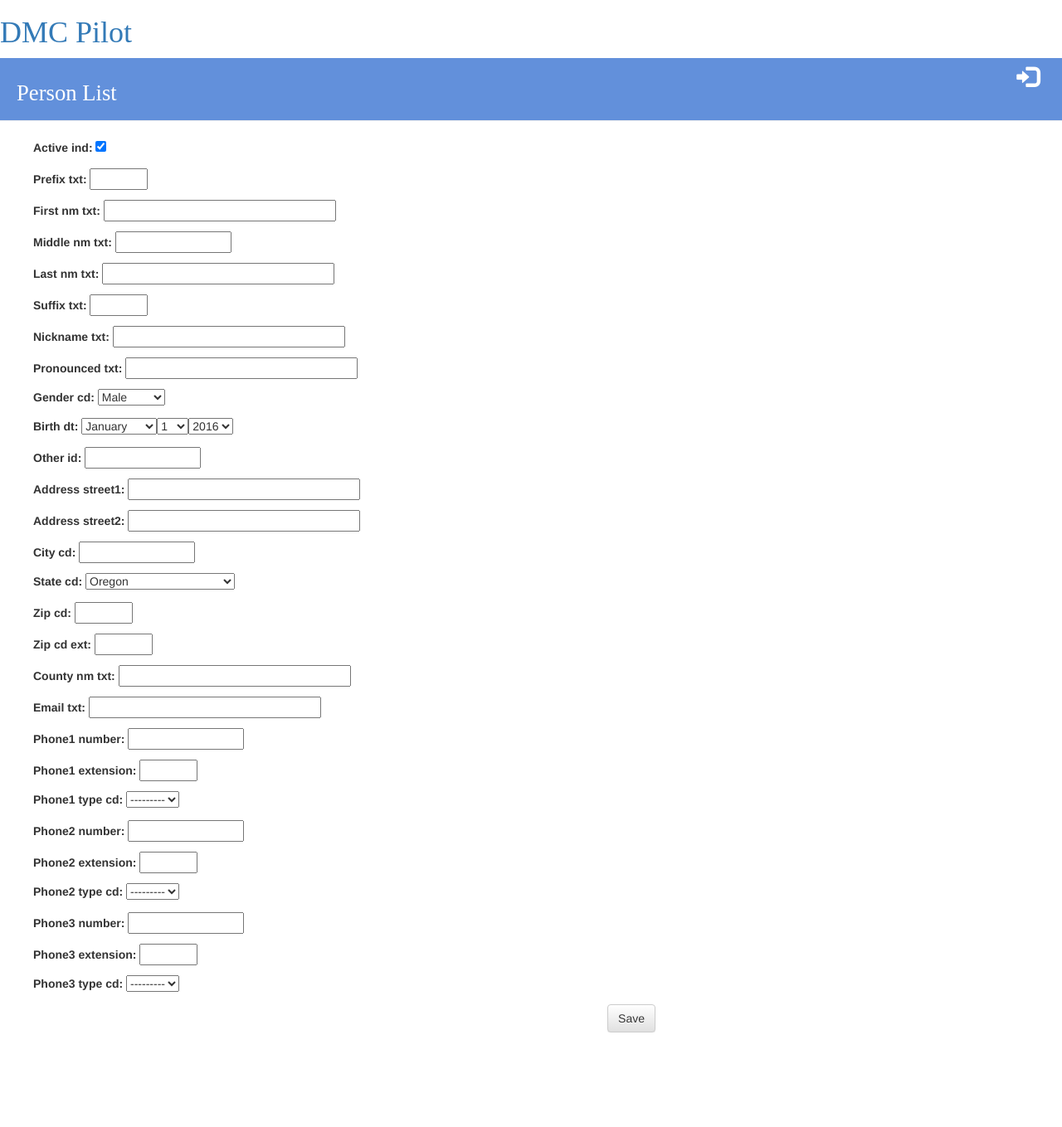
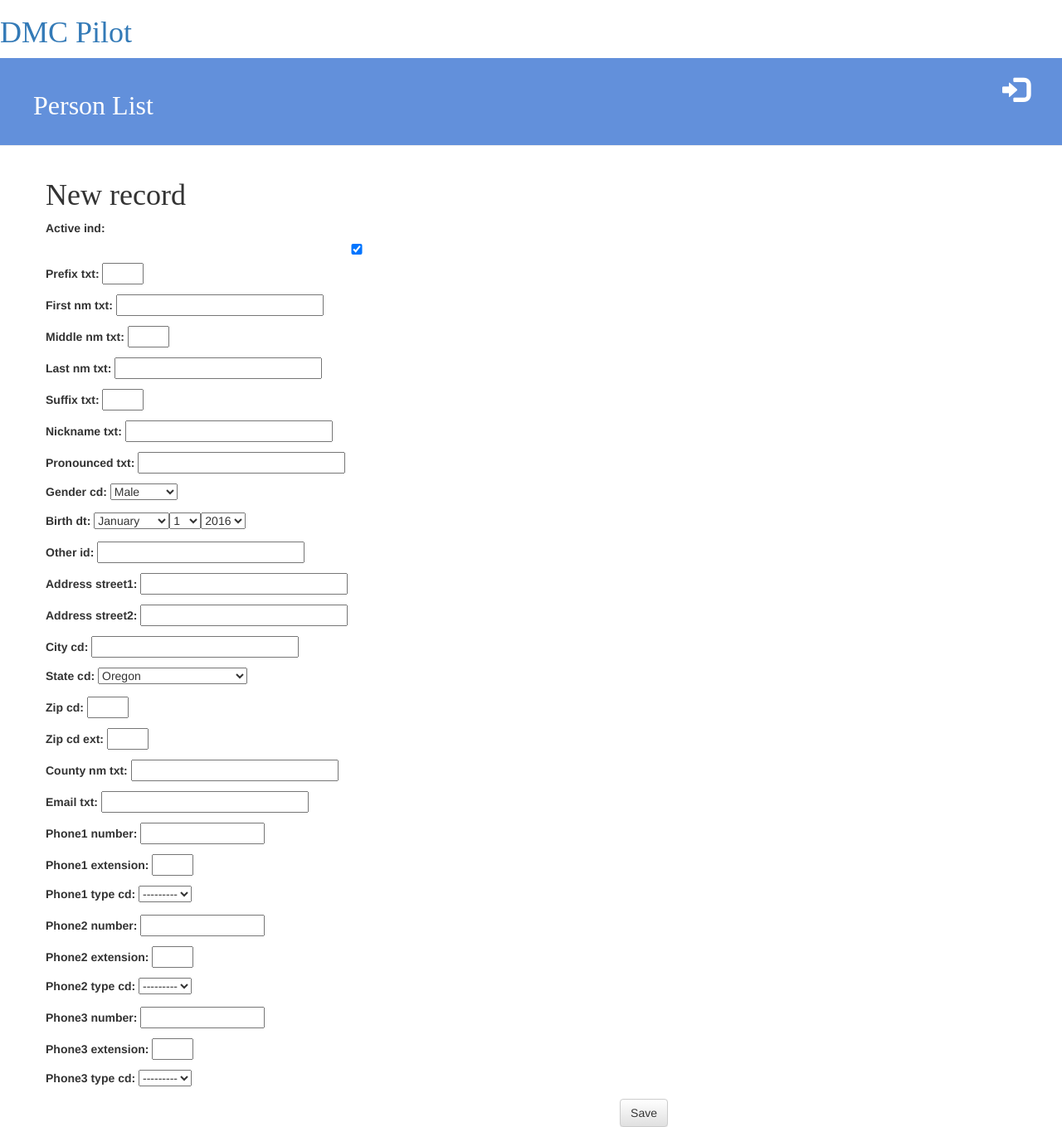
Before and after one commit to mxmoss/mysite, a Django app: template myapp/templates/myapp/person_edit.html in a window 1280 px wide. Shown: the whole page at 83% size. Before the commit the page ends 1245 px from the top, so only its background shows below. Run offline with Django 3.2, Linux system fonts and the light colour scheme; the template is opened without the code that fills it: values that come from a table or form of the project are taken from there, others are empty; some libraries are stand-ins or nearby versions.

Commit message:
Revert "Commented out "New record" label"
This reverts commit 1e4cac972db5061de7b91163b00837f37c2a17f3.

```diff
--- a/myapp/forms.py
+++ b/myapp/forms.py
@@ -3,82 +3,83 @@ from django import forms
 from .models import myRecord
 
 class PersonForm(forms.ModelForm):
+#    prefix_txt = forms.CharField(max_length=5, required=False, widget = forms.TextInput(attrs={'width': 100, 'title': 'Prefix',}))
     prefix_txt = forms.CharField(max_length=5,
                                  required=False,
-                                 widget = forms.TextInput(attrs={'class': 'small-name-edit', 'title': 'Prefix',}))
+                                 widget = forms.TextInput(attrs={'style': 'width: 50px;', 'title': 'Prefix',}))
 
     middle_nm_txt = forms.CharField(max_length=5,
                                  required=False,
-                                 widget = forms.TextInput(attrs={'class': 'medium-name-edit', 'title': 'MI',}))
+                                 widget = forms.TextInput(attrs={'style': 'width: 50px;', 'title': 'MI',}))
 
     suffix_txt = forms.CharField(max_length=5,
                                  required=False,
-                                 widget = forms.TextInput(attrs={'class': 'small-name-edit', 'title': 'Suffix',}))
+                                 widget = forms.TextInput(attrs={'style': 'width: 50px;', 'title': 'Suffix',}))
 
     first_nm_txt = forms.CharField(max_length=30,
                                  required=True,
-                                 widget = forms.TextInput(attrs={'class': 'big-name-edit', 'title': 'First Name',}))
+                                 widget = forms.TextInput(attrs={'style': 'width: 250px;', 'title': 'First Name',}))
 
     last_nm_txt = forms.CharField(max_length=30,
                                  required=True,
-                                 widget = forms.TextInput(attrs={'class': 'big-name-edit', 'title': 'Last Name',}))
+                                 widget = forms.TextInput(attrs={'style': 'width: 250px;', 'title': 'Last Name',}))
 
     nickname_txt = forms.CharField(max_length=30,
                                  required=False,
-                                 widget = forms.TextInput(attrs={'class': 'big-name-edit', 'title': 'Nickname',}))
+                                 widget = forms.TextInput(attrs={'style': 'width: 250px;', 'title': 'Nickname',}))
 
     pronounced_txt = forms.CharField(max_length=30,
                                  required=False,
-                                 widget = forms.TextInput(attrs={'class': 'big-name-edit', 'title': 'Pronounced',}))
+                                 widget = forms.TextInput(attrs={'style': 'width: 250px;', 'title': 'Pronounced',}))
 
     other_id = forms.CharField(max_length=30,
                                  required=False,
-                                 widget = forms.TextInput(attrs={'class': 'medium-name-edit', 'title': 'Other ID',}))
+                                 widget = forms.TextInput(attrs={'style': 'width: 250px;', 'title': 'Other ID',}))
 
 #Address info formatting
     address_street1 = forms.CharField(max_length=50,
                                  required=True,
-                                 widget = forms.TextInput(attrs={'class': 'big-name-edit', 'title': 'Address 1',}))
+                                 widget = forms.TextInput(attrs={'style': 'width: 250px;', 'title': 'Address 1',}))
     address_street2 = forms.CharField(max_length=50,
                                  required=False,
-                                 widget = forms.TextInput(attrs={'class': 'big-name-edit', 'title': 'Address 2',}))
+                                 widget = forms.TextInput(attrs={'style': 'width: 250px;', 'title': 'Address 2',}))
     city_cd = forms.CharField(max_length=50,
                                  required=True,
-                                 widget = forms.TextInput(attrs={'class': 'medium-name-edit', 'title': 'City',}))
+                                 widget = forms.TextInput(attrs={'style': 'width: 250px;', 'title': 'City',}))
     zip_cd = forms.CharField(max_length=5,
                                  required=True,
-                                 widget = forms.TextInput(attrs={'class': 'small-name-edit', 'title': 'Zip Code',}))
+                                 widget = forms.TextInput(attrs={'style': 'width: 50px;', 'title': 'Zip Code',}))
     zip_cd_ext = forms.CharField(max_length=4,
                                  required=False,
-                                 widget = forms.TextInput(attrs={'class': 'small-name-edit', 'title': 'Zip Code Extension',}))
+                                 widget = forms.TextInput(attrs={'style': 'width: 50px;', 'title': 'Zip Code Extension',}))
     county_nm_txt = forms.CharField(max_length=50,
                                  required=True,
-                                 widget = forms.TextInput(attrs={'class': 'big-name-edit', 'title': 'County',}))
+                                 widget = forms.TextInput(attrs={'style': 'width: 250px;', 'title': 'County',}))
 #Email formatting
     email_txt = forms.CharField(max_length=50,
                                  required=False,
-                                 widget = forms.TextInput(attrs={'class': 'big-name-edit', 'title': 'Email',}))
+                                 widget = forms.TextInput(attrs={'style': 'width: 250px;', 'title': 'Email',}))
 
 #Phone info formatting
     phone1_number = forms.CharField(max_length=12,
                                  required=False,
-                                 widget = forms.TextInput(attrs={'class': 'phone-number', 'title': 'Phone 1',}))
+                                 widget = forms.TextInput(attrs={'style': 'width: 150px;', 'title': 'Phone 1',}))
     phone2_number = forms.CharField(max_length=12,
                                  required=False,
-                                 widget = forms.TextInput(attrs={'class': 'phone-number', 'title': 'Phone 2',}))
+                                 widget = forms.TextInput(attrs={'style': 'width: 150px;', 'title': 'Phone 2',}))
     phone3_number = forms.CharField(max_length=12,
                                  required=False,
-                                 widget = forms.TextInput(attrs={'class': 'phone-number', 'title': 'Phone 3',}))
+                                 widget = forms.TextInput(attrs={'style': 'width: 150px;', 'title': 'Phone 3',}))
 
     phone1_extension = forms.CharField(max_length=8,
                                  required=False,
-                                 widget = forms.TextInput(attrs={'class': 'phone-ext', 'title': 'Phone 1 Ext',}))
+                                 widget = forms.TextInput(attrs={'style': 'width: 50px;', 'title': 'Phone 1 Ext',}))
     phone2_extension = forms.CharField(max_length=8,
                                  required=False,
-                                 widget = forms.TextInput(attrs={'class': 'phone-ext', 'title': 'Phone 2 Ext',}))
+                                 widget = forms.TextInput(attrs={'style': 'width: 50px;', 'title': 'Phone 2 Ext',}))
     phone3_extension = forms.CharField(max_length=8,
                                  required=False,
-                                 widget = forms.TextInput(attrs={'class': 'phone-ext', 'title': 'Phone 3 Ext',}))
+                                 widget = forms.TextInput(attrs={'style': 'width: 50px;', 'title': 'Phone 3 Ext',}))
 
     birth_dt = forms.DateField(widget=forms.SelectDateWidget())
     class Meta:
--- a/myapp/static/css/myapp.css
+++ b/myapp/static/css/myapp.css
@@ -1,18 +1,17 @@
 .page-header {
     background-color: #6290db;
     margin-top: 0;
-/*    padding: 20px 20px 20px 40px; */
-    padding: 8px 8px 8px 20px;
+    padding: 20px 20px 20px 40px;
 }
 
 .page-header h1, .page-header h1 a, .page-header h1 a:visited, .page-header h1 a:active {
     color: #ffffff;
-    font-size: 20pt;
+    font-size: 24pt;
     text-decoration: none;
 }
 
 .content {
-    margin-left: 25px;
+    margin-left: 40px;
 }
 
 h1, h2, h3, h4 {
@@ -27,33 +26,14 @@ h1, h2, h3, h4 {
     float: right;
 }
 
-.person-form textarea {
+.person-form textarea, .person-form input {
     width: 100%;
-}
-
-.big-name-edit {
-  width: 20em;
-}
-.medium-name-edit {
-  width: 10em;
-}
-.small-name-edit {
-  width: 5em;
-}
-.phone-pre {
-  width: 5em;
-}
-.phone-number {
-  width: 10em;
-}
-.phone-ext {
-  width: 5em;
 }
 
 .top-menu, .top-menu:hover, .top-menu:visited {
     color: #ffffff;
     float: right;
-    font-size: 20pt;
+    font-size: 24pt;
     margin-right: 20px;
 }
 
--- a/myapp/templates/myapp/person_edit.html
+++ b/myapp/templates/myapp/person_edit.html
@@ -1,7 +1,7 @@
 {% extends 'myapp/base.html' %}
 
 {% block content %}
-<!--    <h1>New record</h1> -->
+    <h1>New record</h1>
     <form method="POST" class="person-form">{% csrf_token %}
         {{ form.as_p }}
         <button type="submit" class="save btn btn-default">Save</button>
--- a/myapp/templates/myapp/person_list.html
+++ b/myapp/templates/myapp/person_list.html
@@ -1,15 +1,14 @@
 {% extends 'myapp/base.html' %}
 {% block content %}
 <table style="table.equalDevide tr td { width:25%; }; width:800px;">
-  {% for record in records %}
+	{% for record in records %}
         <div class="person" style="background-color: {% cycle '#e1e6ef' 'white' %}">
 				<tr>
-        <td>
         <td><a href="{% url 'person_detail' pk=record.pk %}">{{ record.last_nm_txt }}, {{ record.first_nm_txt }}</a></td>
         <td>{{ record.address_street1 }}</td>
         <td><div class="date">Added: {{ record.add_dt }}</div></td>
         </tr>
 				</div>
-	{% endfor %}
+		{% endfor %}
 </table>
 {% endblock content %}
```
Also changed, not shown: myapp/templates/myapp/person_detail.html (+8 -52 lines).
